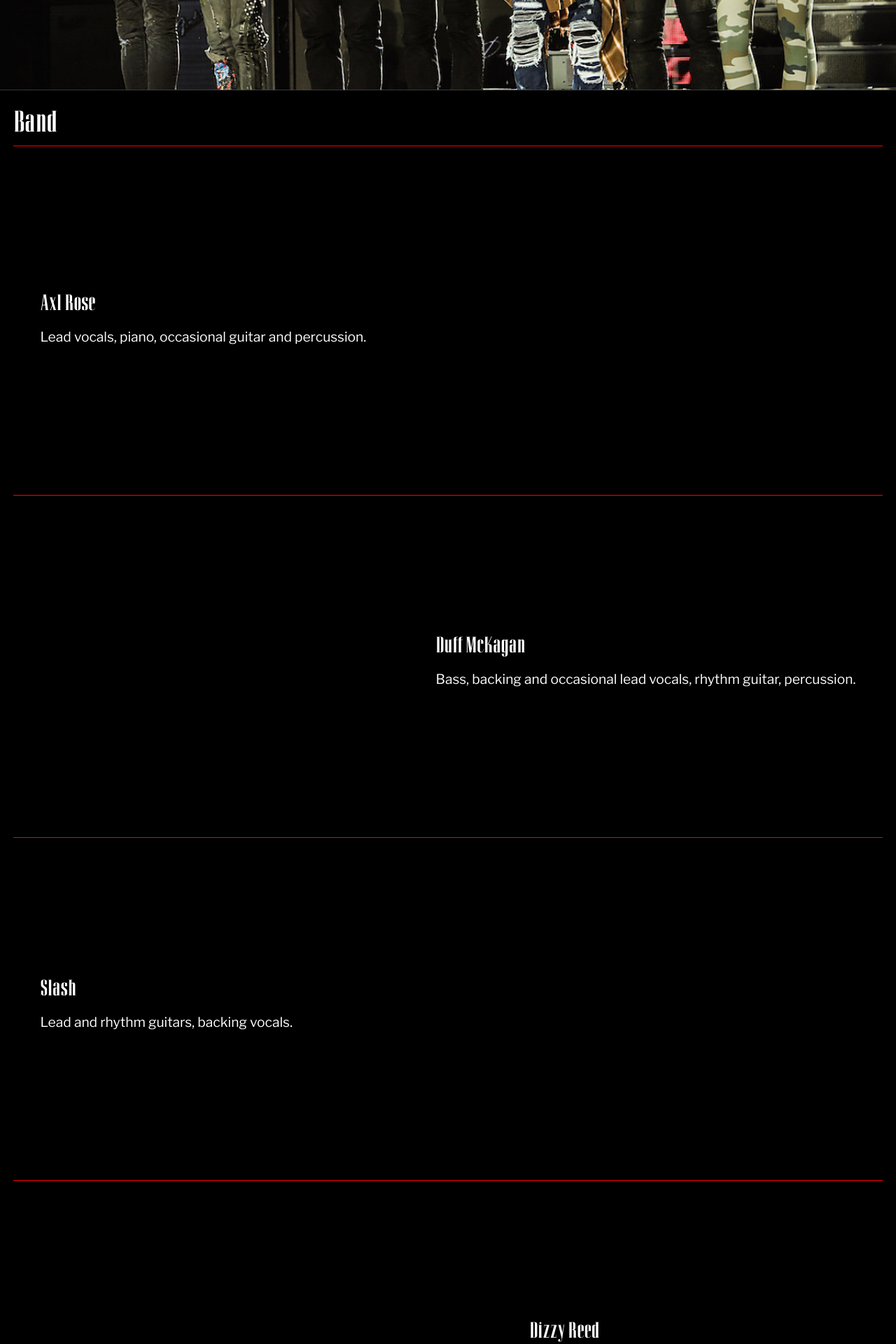
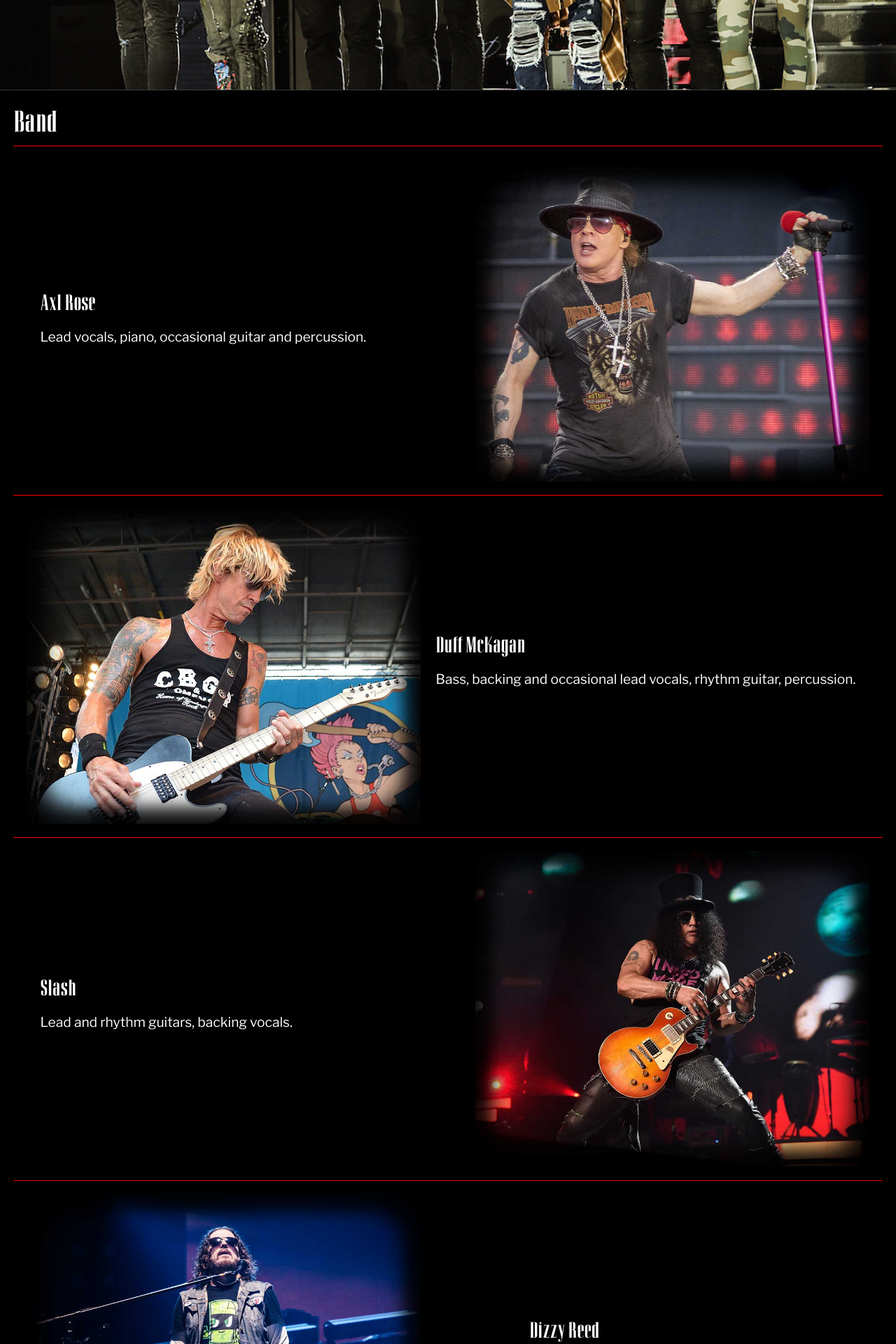
Before and after one commit to Awkes/jekyll-gnr, a Jekyll site: the page built from band.md, in a window 1280 px wide. Shown: the part 546-2466 px from the top of the page at 70% size. Built offline with Jekyll 4.4.1, drawn with Linux system fonts in a browser that asks for light colours; nearby versions of some CDN libraries.

Commit message:
Css validerings buggar fixade

```diff
--- a/_sass/band.scss
+++ b/_sass/band.scss
@@ -7,7 +7,6 @@
 .band-member-img {
   max-width: 100%;
   max-height: 50vh;
-  scale: 0;
   opacity: 0;
 }
 .band-member-info>h3>span { opacity: 0; }
--- a/_sass/main.scss
+++ b/_sass/main.scss
@@ -250,7 +250,7 @@
   footer {
     display: flex;
     justify-content: space-between;
-    align-items: top;
+    align-items: start;
   }
   .footer-icons,.footer-text { width: 50%; }
   .footer-icons {
@@ -266,7 +266,7 @@
   }
 }
 
-@media(min-width: 1060px) {
+@media(min-width: 1122px) {
   header { padding-top: 3em; }
   .header-text,.header-top nav { width: 40%; }
   .header-logo {
```
